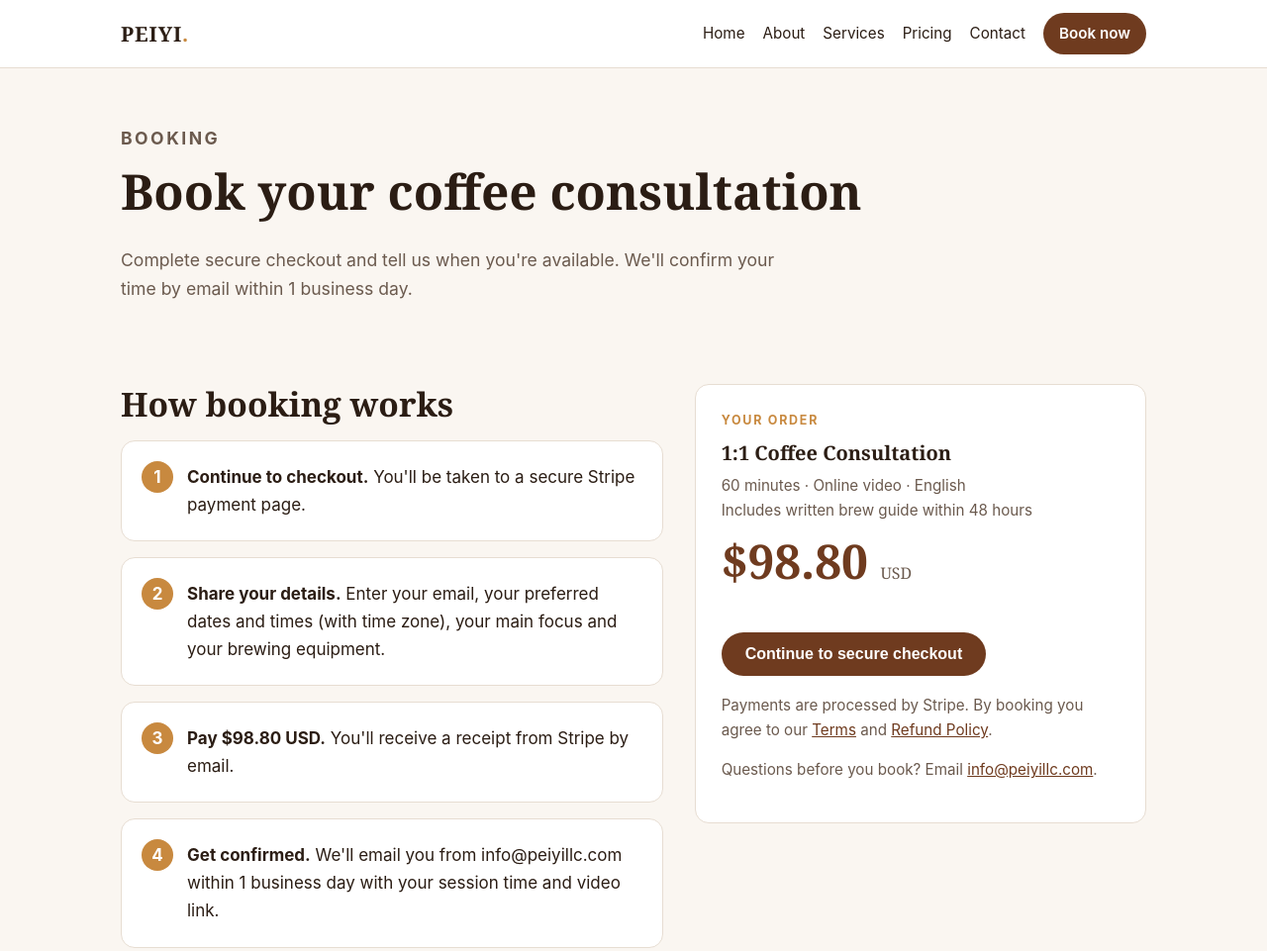
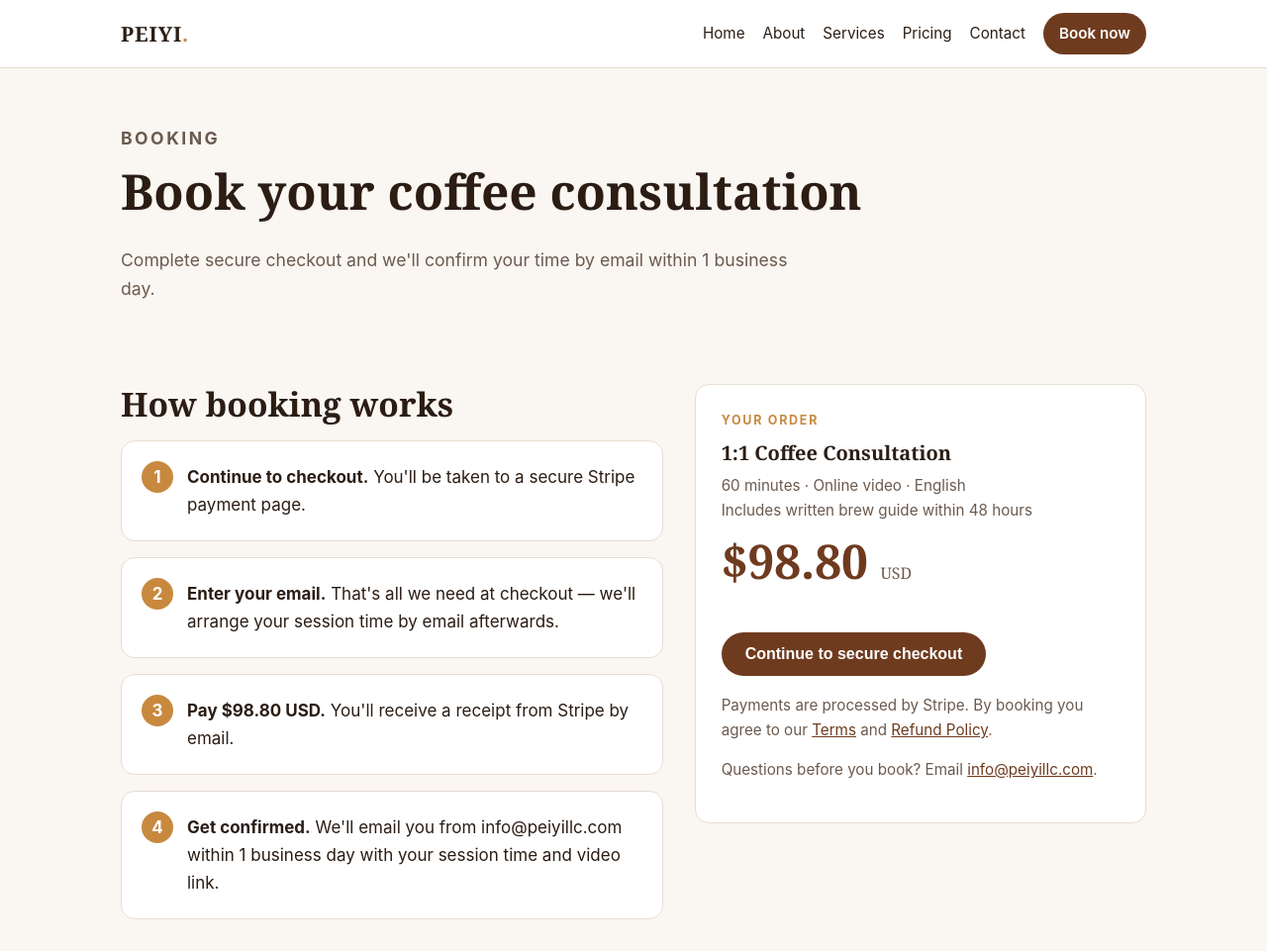
Before and after one commit to peiyillc/peiyillc-site, a plain HTML site: page book.html in a window 1280 px wide. Shown: the top 961 px of the page at 99% size. Drawn offline with Linux system fonts and the light colour scheme.

Commit message:
Update book page copy for simplified checkout

```diff
--- a/book.html
+++ b/book.html
@@ -33,7 +33,7 @@
 <div class="page-head"><div class="wrap">
 <p class="eyebrow">Booking</p>
 <h1>Book your coffee consultation</h1>
-<p>Complete secure checkout and tell us when you're available. We'll confirm your time by email within 1 business day.</p>
+<p>Complete secure checkout and we'll confirm your time by email within 1 business day.</p>
 </div></div>
 
 <section><div class="wrap two-col">
@@ -43,7 +43,7 @@
 <h2>How booking works</h2>
 <ol class="steps" style="grid-template-columns:1fr">
 <li><strong>Continue to checkout.</strong> You'll be taken to a secure Stripe payment page.</li>
-<li><strong>Share your details.</strong> Enter your email, your preferred dates and times (with time zone), your main focus and your brewing equipment.</li>
+<li><strong>Enter your email.</strong> That's all we need at checkout — we'll arrange your session time by email afterwards.</li>
 <li><strong>Pay $98.80 USD.</strong> You'll receive a receipt from Stripe by email.</li>
 <li><strong>Get confirmed.</strong> We'll email you from info@peiyillc.com within 1 business day with your session time and video link.</li>
 </ol>
```
